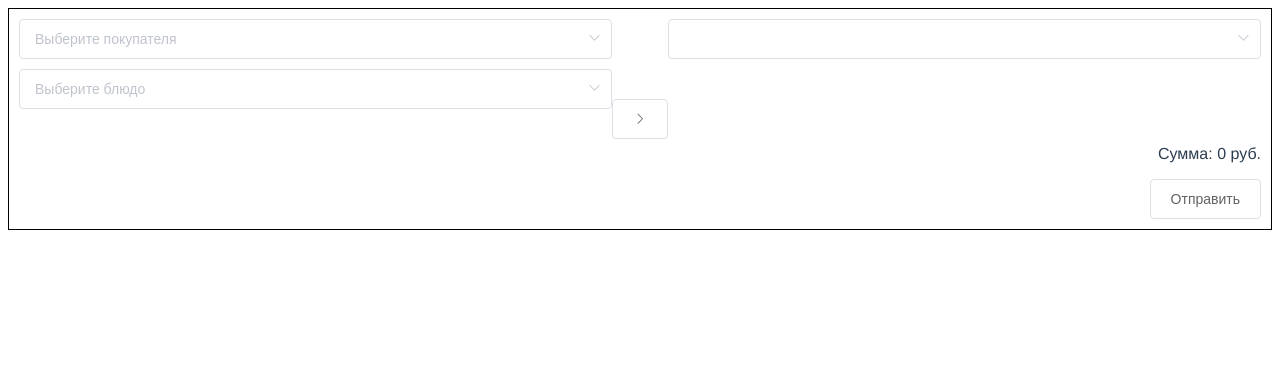
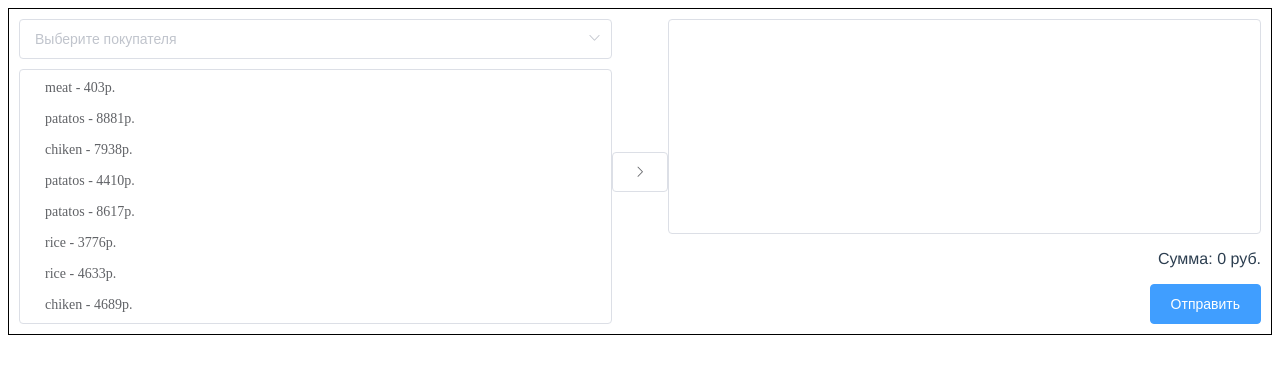
Before and after one commit to MikhailMos/myFirstProject, a Vue app: page / in a window 1280 px wide. Shown: the top 374 px of the page. Built offline with nearby package versions, Linux system fonts and the light colour scheme.

Commit message:
Добавляет мокданные, исправляет передачу данных между модулями

```diff
--- a/src/App.vue
+++ b/src/App.vue
@@ -1,25 +1,29 @@
 <template>
   <div id="app">
-		<form class="orderForm">
+    <form ref="form" class="orderForm">
         <orderFormNomenclature
             class="orderForm__nomenclature"
             :arrCustomers="arrCustomers"
             :dishes="dishes"
             @select="getNomenclature"
         ></orderFormNomenclature>
+
         <orderFormResult class="orderForm__result"
             @send-data="loadToServer"
-                :selectedIdProducts="selectedNomenclature.selectedProducts"
+            :arrProducts="sendDishes"
             :selectedIdCustomer="selectedNomenclature.selectedCustomer"
-                :dishes="dishes"
             :arrCustomers="arrCustomers"
         ></orderFormResult>
-            <el-button class="orderForm__btn-remove el-icon-arrow-right" type="button" @click.prevent="onBtnRemoveClick()"></el-button>
+        <el-button class="orderForm__btn-remove el-icon-arrow-right" type="button" @click.prevent="onBtnCopyToResultClick()"></el-button>
     </form>
+
   </div>
 </template>
 
 <script>
+    import dataDishes from './api/dataDishes.js'
+    import dataCustomers from './api/dataCustomers.js'
+
     import orderFormNomenclature from './components/orderFormNomenclature.vue'
     import orderFormResult from './components/orderFormResult.vue'
 
@@ -27,23 +31,49 @@
         name: 'app',
         data () {
             return {
-                arrCustomers: arrCustomers(),
-                dishes: getDish(),
-                selectedNomenclature: {}
+                arrCustomers: [],
+                dishes: [],
+                selectedNomenclature: {},
+                sendDishes: []
             }
 		},
 		components: {
             orderFormNomenclature,
             orderFormResult
 		},
-		// created: {
+		created () {
+            dataDishes.getProducts(dish => {
+                this.dishes = dish;
+            }),
+            dataCustomers.getCustomers(customer => {
+                this.arrCustomers = customer;
+            })
+
 		//   getCustomers: getData(this.arrCustomers, get_clients),
-		//   getDishes: getData(this.dishes, get_dishes)
-		// },
+		    // getDishes: function () {
+            //     fetch(SERV_IP + ':' + PORT + '/getKDS_bydishes')
+            //         .then(function (response) {
+            //             return response.json();
+            //         })
+            //         .then(function (data) {
+            //         if (response.ok) {
+            //             return data;
+            //         } else {
+            //             return Promise.reject({status: response.status, data});
+            //         }
+            //         })
+            //         .then(function (result) {
+            //         console.log('success:', result)
+            //         })
+            //         .catch(function (error) {
+            //         console.log('error:', error)
+            //         })
+            // }
+        },
         methods: {
-            onBtnRemoveClick: function () {
+            onBtnCopyToResultClick: function () {
                 if (this.selectedNomenclature.selectedProducts) {
-                    this.$children[1].changeProducts();
+                    this.sendDishes.push(this.selectedNomenclature.selectedProducts);
                 }
             },
             getNomenclature: function (obj) {
@@ -55,99 +85,10 @@
         }
     }
 
-	var SERV_IP = 'http://127.0.0.0';
-	var PORT = '8080';
-	var SAVE_ORDER = 'order';
+    var SERV_IP = 'http://x.ksh.ru';
+	var PORT = '9876';
+	var SAVE_ORDER = 'getKDS_bydishes';
 
-	var NAME = ['Вася', 'Коля', 'Миша', 'Алексей', 'Иван', 'Григорий', 'Андрей'];
-	var SURNAME = ['Пупкин', 'Иванович', 'Никифоров', 'Тимофеев'];
-	var COUTN_DISHES = 8;
-	var COOCING = ['meat', 'chiken', 'rice', 'patatos', 'kebab'];
-
-	var arrCustomers = function () {
-		var dataCustomers = new Array();
-		var countCustomers = NAME.length + SURNAME.length;
-		for (var i = 0; i < countCustomers; i++) {
-            dataCustomers.push(CustomerObject("c0175e65-7251-d98d-a5d4-8a4f5ce918" + i));
-        }
-
-		return dataCustomers;
-	}
-
-	var getDish = function () {
-		var arrDishes = new Array;
-
-		for (var i = 0; i < COUTN_DISHES; i++) {
-            var tempObj = DishObject();
-            tempObj.id = tempObj.id + i;
-            tempObj.grp_id = tempObj.grp_id + i;
-            arrDishes.push(tempObj);
-		}
-
-		return arrDishes;
-	}
-
-	var getRandom = function (min, max) {
-		return Math.floor(Math.random() * (max - min) + min);
-	}
-
-	var DishObject = function () {
-		return {
-            id: 'ff9b5ea0-c702-4aad-848c-3b150ec38c4',
-            grp_id: 2000,
-            name: COOCING[getRandom(0, COOCING.length - 1)],
-            color: 'rgb(' + getRandom(0, 255) + ', ' + getRandom(0, 255) + ', ' + getRandom(0, 255) + ')',
-            font_color: 'rgb(' + getRandom(0, 255) + ', ' + getRandom(0, 255) + ', ' + getRandom(0, 255) + ')',
-            type: 'dish',
-            includedinsections: '',
-            includedinmenu: true,
-            img: 1010100101,
-            deleted: false,
-            price: 10.0,
-            fat: 0,
-            fiber: 1.1,
-            carbs: 0.1,
-            energy: 1.1,
-            weight: 120,
-            capacity: 0.6,
-            allergen: 'atention',
-            alkopercent: 0.01,
-            stop_list: 0,
-            category: 2222,
-            description: 'it\'s delition',
-            fullname: 'soup',
-            fullnameenglish: 'soup',
-            descriptionenglish: 'it\'s delitions',
-            kitchenname: 'bla',
-            inquickmenu: false,
-            qrow: '',
-            qcolumn: '',
-            qpage: '',
-            natsenka: 0,
-            cost: 120,
-            costperc: 0,
-            dish_discounts:[0, 5, 10]
-		}
-	}
-
-	var CustomerObject = function (id) {
-		return {
-            whenCreated: new Date(),
-            registeredDate: new Date(),
-            lastVisitDate: new Date(),
-            firstOrderDate: new Date(),
-            anonymized: false,
-            birthday: new Date(getRandom(1970, 2000), getRandom(1, 12), getRandom(1, 28)),
-            comment: '',
-            email: '',
-            id: id,
-            isDeleted: false,
-            middleName: '',
-            name: NAME[getRandom(0, NAME.length - 1)],
-            phone: '',
-            surname: SURNAME[getRandom(0, SURNAME.length - 1)]
-		}
-	}
 
 	// var getData = function (whereLoad, somePath) {
 	//   fetch(SERV_IP + ':' + PORT + '/' + somePath)
--- /dev/null
+++ b/src/api/dataCustomers.js
@@ -0,0 +1,56 @@
+/**
+ * Mocking client-server processing
+ */
+
+var NAME = ['Вася', 'Коля', 'Миша', 'Алексей', 'Иван', 'Григорий', 'Андрей'];
+var SURNAME = ['Пупкин', 'Иванович', 'Никифоров', 'Тимофеев'];
+
+var getRandom = function (min, max) {
+    return Math.floor(Math.random() * (max - min) + min);
+}
+
+var CustomerObject = function (id) {
+    return {
+        whenCreated: new Date(),
+        registeredDate: new Date(),
+        lastVisitDate: new Date(),
+        firstOrderDate: new Date(),
+        anonymized: false,
+        birthday: new Date(getRandom(1970, 2000), getRandom(1, 12), getRandom(1, 28)),
+        comment: '',
+        email: '',
+        id: id,
+        isDeleted: false,
+        middleName: '',
+        name: NAME[getRandom(0, NAME.length - 1)],
+        phone: '',
+        surname: SURNAME[getRandom(0, SURNAME.length - 1)]
+    }
+}
+
+var arrCustomers = function () {
+    var dataCustomers = new Array();
+    var countCustomers = NAME.length + SURNAME.length;
+    for (var i = 0; i < countCustomers; i++) {
+        dataCustomers.push(CustomerObject("c0175e65-7251-d98d-a5d4-8a4f5ce918" + i));
+    }
+
+    return dataCustomers;
+}
+
+const _customers = arrCustomers();
+
+  export default {
+    getCustomers (cb) {
+      setTimeout(() => cb(_customers), 100)
+    },
+
+    buyCustomers (customers, cb, errorCb) {
+      setTimeout(() => {
+        // simulate random checkout failure.
+        (Math.random() > 0.5 || navigator.userAgent.indexOf('PhantomJS') > -1)
+          ? cb()
+          : errorCb()
+      }, 100)
+    }
+  }
--- /dev/null
+++ b/src/api/dataDishes.js
@@ -0,0 +1,79 @@
+/**
+ * Mocking client-server processing
+ */
+
+var COUTN_DISHES = 8;
+	var COOCING = ['meat', 'chiken', 'rice', 'patatos', 'kebab', 'porck'];
+
+var getRandom = function (min, max) {
+    return Math.floor(Math.random() * (max - min) + min);
+}
+
+var DishObject = function () {
+    return {
+        id: 'ff9b5ea0-c702-4aad-848c-3b150ec38c4',
+        grp_id: 2000,
+        name: COOCING[getRandom(0, COOCING.length - 1)],
+        color: 'rgb(' + getRandom(0, 255) + ', ' + getRandom(0, 255) + ', ' + getRandom(0, 255) + ')',
+        font_color: 'rgb(' + getRandom(0, 255) + ', ' + getRandom(0, 255) + ', ' + getRandom(0, 255) + ')',
+        type: 'dish',
+        includedinsections: '',
+        includedinmenu: true,
+        img: 1010100101,
+        deleted: false,
+        price: getRandom(100, 10000),
+        fat: 0,
+        fiber: 1.1,
+        carbs: 0.1,
+        energy: 1.1,
+        weight: 120,
+        capacity: 0.6,
+        allergen: 'atention',
+        alkopercent: 0.01,
+        stop_list: 0,
+        category: 2222,
+        description: 'it\'s delition',
+        fullname: 'soup',
+        fullnameenglish: 'soup',
+        descriptionenglish: 'it\'s delitions',
+        kitchenname: 'bla',
+        inquickmenu: false,
+        qrow: '',
+        qcolumn: '',
+        qpage: '',
+        natsenka: 0,
+        cost: 0,
+        costperc: 0,
+        dish_discounts:[0, 5, 10]
+    }
+}
+
+var getDish = function () {
+    var arrDishes = new Array;
+
+    for (var i = 0; i < COUTN_DISHES; i++) {
+        var tempObj = DishObject();
+        tempObj.id = tempObj.id + i;
+        tempObj.grp_id = tempObj.grp_id + i;
+        arrDishes.push(tempObj);
+    }
+
+    return arrDishes;
+}
+
+const _products = getDish();
+
+  export default {
+    getProducts (cb) {
+      setTimeout(() => cb(_products), 100)
+    },
+
+    buyProducts (products, cb, errorCb) {
+      setTimeout(() => {
+        // simulate random checkout failure.
+        (Math.random() > 0.5 || navigator.userAgent.indexOf('PhantomJS') > -1)
+          ? cb()
+          : errorCb()
+      }, 100)
+    }
+  }
--- a/src/components/orderFormNomenclature.vue
+++ b/src/components/orderFormNomenclature.vue
@@ -8,18 +8,15 @@
                     :label="item.name + ' ' + item.surname"
             ></el-option>
         </el-select>
-        <el-select v-model="selectedProducts"
-                    placeholder="Выберите блюдо"
-                    @change="selectedNomenclature()"
-                    name="products" id="products"
-                    class="nomenclature__products" multiple>
-            <el-option v-for="(item, index) in dishes"
+        <ul class="nomenclature__products products">
+            <li v-for="(item, index) in dishes"
                     v-if="!item.deleted"
                     :key="index"
-                    :value="item.id"
-                    :label="item.name"
-            ></el-option>
-        </el-select>
+                    :value="item"
+                    @click="selectedNomenclature(item)"
+                    class="products__item" :class="{'products__item--focus': selectedProducts === item}"
+            >{{ item.name }} - {{ item.price }}р.</li>
+        </ul>
     </div>
 </template>
 
@@ -29,7 +26,7 @@
         data () {
             return {
                 selectedCustomer: '',
-                selectedProducts: []
+                selectedProducts: {}
             }
         },
         props: {
@@ -37,11 +34,12 @@
             dishes: Array
         },
         methods: {
-            selectedNomenclature: function () {
+            selectedNomenclature: function (item) {
+                this.selectedProducts = item ? item : null;
                 this.$emit('select',
                     {
                         selectedCustomer: this.selectedCustomer,
-                        selectedProducts: ((this.selectedProducts) ? this.selectedProducts : [])
+                        selectedProducts: this.selectedProducts
                     }
                 );
             }
@@ -59,6 +57,42 @@
         margin-bottom: 10px;
     }
 
+    .nomenclature__products {
+        font-family: 'Times New Roman', Times, sans-serif;
+        font-size: 14px;
+        color: #606266;
+        border: 1px solid #DCDFE6;
+        border-radius: 4px;
+        flex-grow: 1;
+    }
+
+    .nomenclature__products:hover {
+        transition: border-color .2s cubic-bezier(.645,.045,.355,1);
+    }
+
+    .nomenclature__products:hover {
+        border-color: #C0C4CC;
+    }
+
+    .products {
+        list-style: none;
+        margin: 0;
+        padding: 0;
+    }
+
+    .products__item {
+        margin: 5px;
+        padding: 5px 20px;
+        border-radius: 4px;
+        cursor: pointer;
+    }
+
+    .products__item:hover,
+    .products__item--focus {
+        color: #409EFF;
+        background-color: #F5F7FA;
+    }
+
     .lists__products {
         flex-grow: 1;
     }
--- a/src/components/orderFormResult.vue
+++ b/src/components/orderFormResult.vue
@@ -1,22 +1,20 @@
 <template>
     <div class="result-section">
-        <el-select class="result-section__list"
-                name="resultOrder"
-                id="resultOrder"
-                placeholder=""
-                multiple
-                v-model="selectedProductsForDel"
-                @keyup.delete="delOption"
-        >
-            <el-option v-for="(item, index) in resProducts"
+        <ul class="result-section__list list">
+            <li v-for="(item, index) in arrProducts"
                     :key="index"
-                    :value="item.id"
-                    :label="item.name"
-            ></el-option>
-        </el-select>
-        <p class="result-section__sumStr">Сумма: {{ changeSum() }} руб.</p>
+                    :value="item"
+                    class="list__item"
+            >
+                {{ item.name }} - {{ item.price }}р.
+                <el-button type="danger" icon="el-icon-delete" circle
+                    class="btn btn__delete"
+                    @click="delOption(item)"></el-button>
+            </li>
+        </ul>
+        <p class="result-section__sumStr">Сумма: {{ changeSum }} руб.</p>
         <div class="wrapper_btn">
-            <el-button class="result-section__submit" type="submit"
+            <el-button class="result-section__submit" type="primary"
                 @click.prevent="submit"
                 @keyup.enter.prevent="submit"
             >Отправить</el-button>
@@ -30,45 +28,32 @@
         data () {
             return {
                 sumProducts: Number,
-                resProducts: [],
-                selectedProductsForDel: []
+                resProducts: []
             }
         },
         props: {
-            selectedIdCustomer: String,
-            selectedIdProducts: Array,
-            dishes: Array,
-            arrCustomers: Array
+            selectedIdCustomer: '',
+            arrProducts: null,
+            arrCustomers: null
         },
-        methods: {
-            changeProducts: function () {
-                if (this.selectedIdProducts) {
-                    this.selectedIdProducts.forEach(id => {
-                        var tempItem = this.dishes.find(item => item.id === id);
-                        if (tempItem) {
-                            this.resProducts.push(tempItem);
-                        }
-                    })
-
-                    this.changeSum();
-                }
-
-                return this.resProducts;
-            },
-            changeSum: function () {
-                if (this.resProducts) {
+        computed: {
+             changeSum: function () {
+                if (this.arrProducts) {
                     var sum = 0;
-                    this.resProducts.forEach(function (element) {
-                        sum += element.cost;
+                    this.arrProducts.forEach(function (element) {
+                        sum += element.price;
                     });
                 } else { sum = 0 }
                 this.sumProducts = sum;
                 return this.sumProducts;
-            },
-            delOption: function () {
-                return this.resProducts = this.resProducts.filter(el => {
-                    return this.selectedProductsForDel.indexOf(el) === -1;
-                });
+            }
+        },
+        methods: {
+            delOption: function (item) {
+                var i = this.arrProducts.indexOf(item);
+                if (i !== -1) {
+                    this.arrProducts.splice(i, 1);
+                }
             },
             submit: function () {
                //проверка на заполненность
@@ -172,8 +157,59 @@
     }
 
     .result-section__list {
+        margin: 0;
+        padding: 0;
+        color: #606266;
+        border: 1px solid #DCDFE6;
+        border-radius: 4px;
+        outline: 0;
         flex-grow: 1;
     }
+
+    .result-section__list:hover {
+        transition: border-color .2s cubic-bezier(.645,.045,.355,1);
+    }
+
+    .result-section__list:hover {
+        border-color: #C0C4CC;
+    }
+
+    /* .result-section__list:focus {
+        border-color: #409EFF;
+    } */
+
+    .list {
+        list-style: none;
+        font-family: 'Times New Roman', Times, sans-serif;
+        font-size: 14px;
+    }
+
+    .list__item {
+        margin: 0px 5px;
+        padding: 5px 20px;
+        border-radius: 4px;
+        /* cursor: pointer; */
+        display: flex;
+        justify-content: space-between;
+        align-items: center;
+    }
+
+    .list__item:hover,
+    .list__item--focus {
+        color: #409EFF;
+        background-color: #F5F7FA;
+
+
+    }
+
+    .btn__delete {
+        display: none;
+    }
+
+    .list__item:hover .btn__delete {
+        display: block;
+    }
+
     .result-section__sumStr,
     .wrapper_btn {
         text-align: right;
```
Lines whose indentation alone changed are shown as unchanged.
